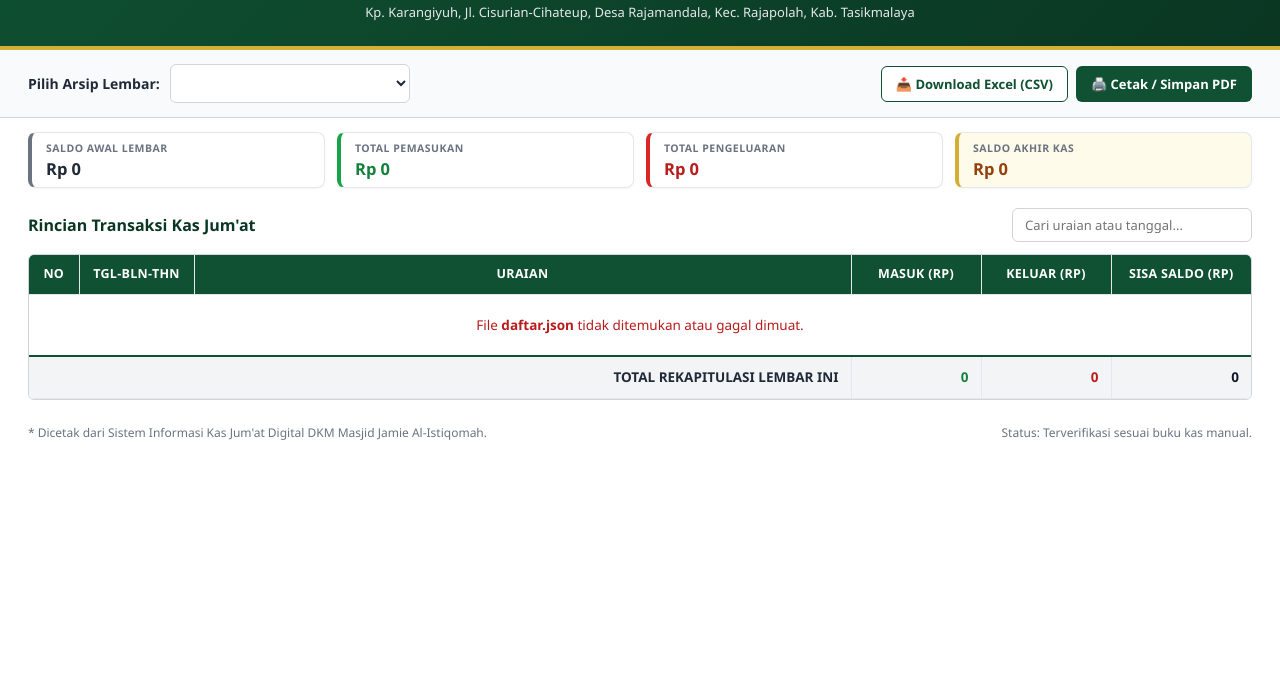
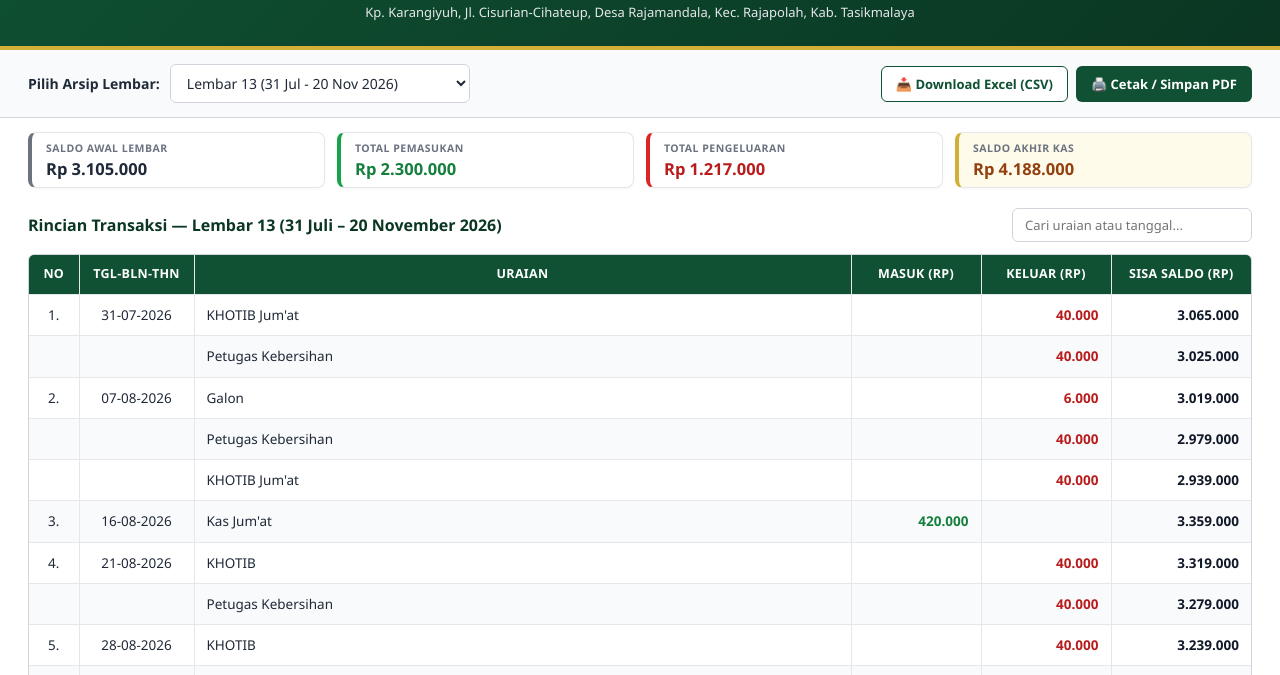
Before and after one commit to masjid-jamie-alistiqomah/Kas-Masjid, a plain HTML site: page index.html in a window 1280 px wide. Shown: the part 125-800 px from the top of the page. Drawn offline with Linux system fonts and the light colour scheme; no server answers.

Commit message:
Update index.html

```diff
--- a/index.html
+++ b/index.html
@@ -638,7 +638,7 @@
 
         async function muatDataJSON() {
             try {
-                const resDaftar = await fetch('daftar.json');
+                const resDaftar = await fetch('data-kas/daftar.json');
                 if (!resDaftar.ok) throw new Error('Gagal memuat daftar.json');
                 const daftar = await resDaftar.json();
 
@@ -649,7 +649,7 @@
                 }));
 
                 for (const item of window.DAFTAR_LEMBAR) {
-                    const resLembar = await fetch(item.file);
+                    const resLembar = await fetch('data-kas/' + item.file);
                     if (resLembar.ok) {
                         const dataLembar = await resLembar.json();
                         if (!dataLembar.id) dataLembar.id = item.id;
```
